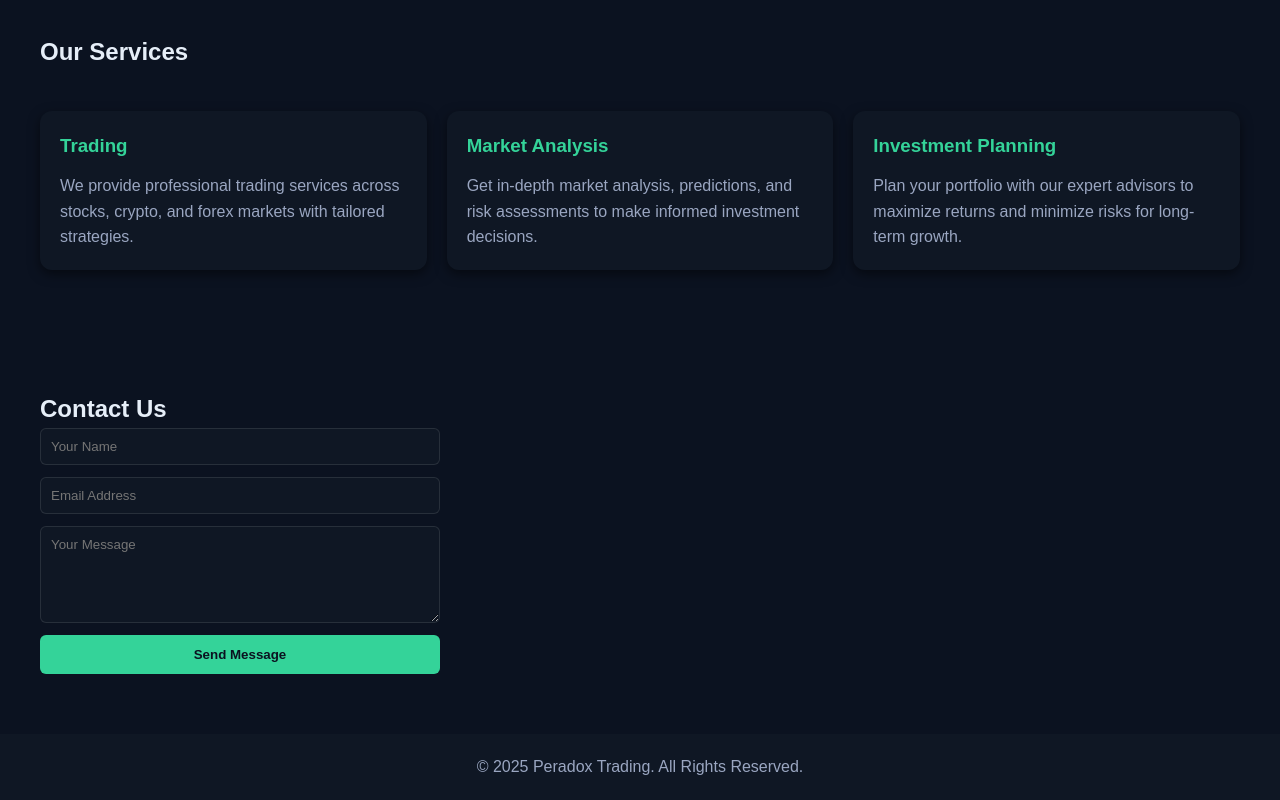
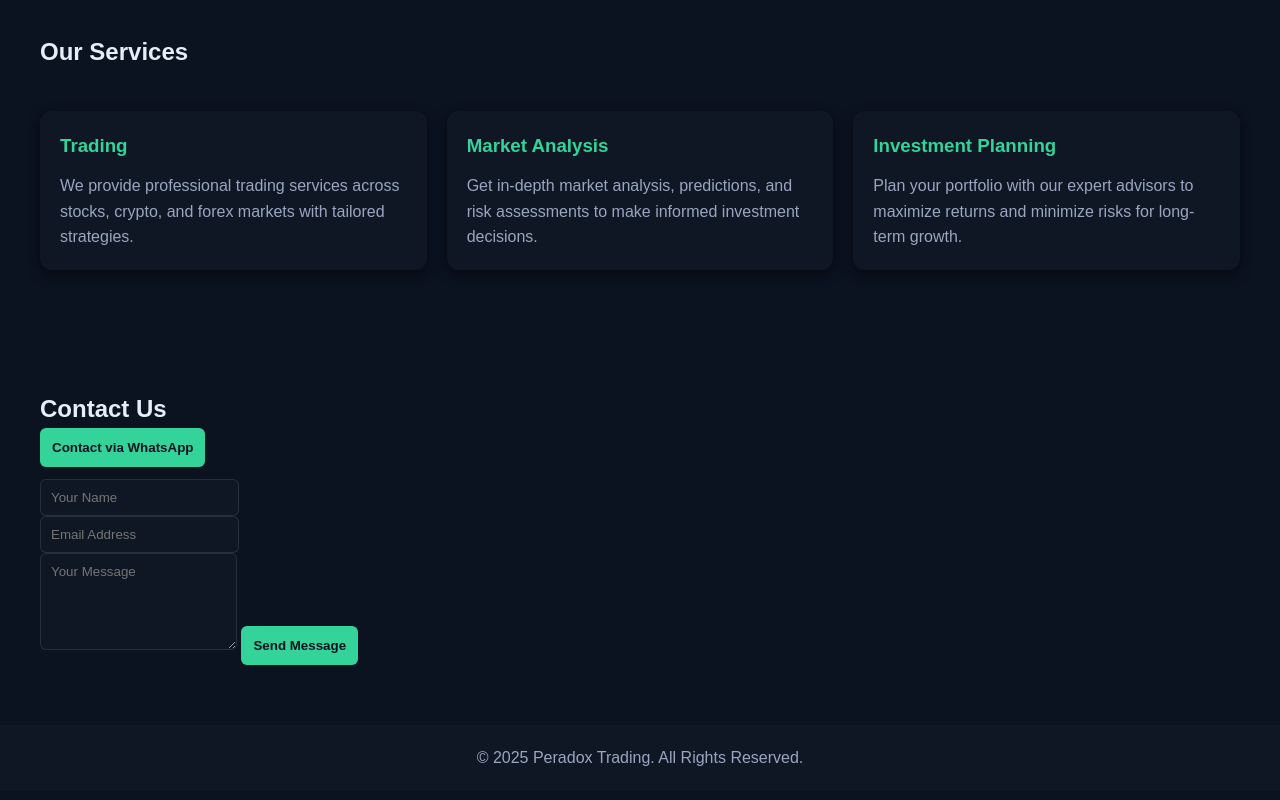
Before and after one commit to Hemel269/paradoxtrading, a plain HTML site: page index.html in a window 1280 px wide. Shown: the part 968-1768 px from the top of the page. Drawn offline with Linux system fonts and the light colour scheme.

Commit message:
Update index.html

```diff
--- a/index.html
+++ b/index.html
@@ -40,11 +40,11 @@
   .card h3{margin-bottom:12px;color:var(--accent);}
   .card p{color:var(--muted);}
 
-  /* Contact Form */
-  form{display:flex;flex-direction:column;gap:12px;max-width:400px;}
+  /* Contact Form & WhatsApp */
+  .contact-options{display:flex;flex-direction:column;gap:12px;max-width:400px;}
   input, textarea{padding:10px;border-radius:6px;border:1px solid rgba(255,255,255,0.1);background:var(--card);color:var(--text);}
-  button.submit{background:var(--accent);border:none;padding:12px;font-weight:700;color:#0b1220;border-radius:6px;cursor:pointer;}
-  button.submit:hover{opacity:0.85;}
+  button.submit, .contact-options button{background:var(--accent);border:none;padding:12px;font-weight:700;color:#0b1220;border-radius:6px;cursor:pointer;}
+  button.submit:hover, .contact-options button:hover{opacity:0.85;}
 
   /* Footer */
   footer{text-align:center;padding:20px;background:var(--card);color:var(--muted);}
@@ -99,12 +99,20 @@
 
 <section id="contact">
   <h2>Contact Us</h2>
+  <div class="contact-options">
+    <!-- WhatsApp Button -->
+    <a href="https://wa.me/8801772810062?text=Hello%20Peradox%20Trading,%20I%20want%20to%20contact%20you" target="_blank">
+      <button>Contact via WhatsApp</button>
+    </a>
+
+    <!-- Optional: Add a contact form if you want -->
     <form>
       <input type="text" placeholder="Your Name" required>
       <input type="email" placeholder="Email Address" required>
       <textarea rows="5" placeholder="Your Message" required></textarea>
       <button type="submit" class="submit">Send Message</button>
     </form>
+  </div>
 </section>
 
 <footer>
```
Lines whose indentation alone changed are shown as unchanged.
